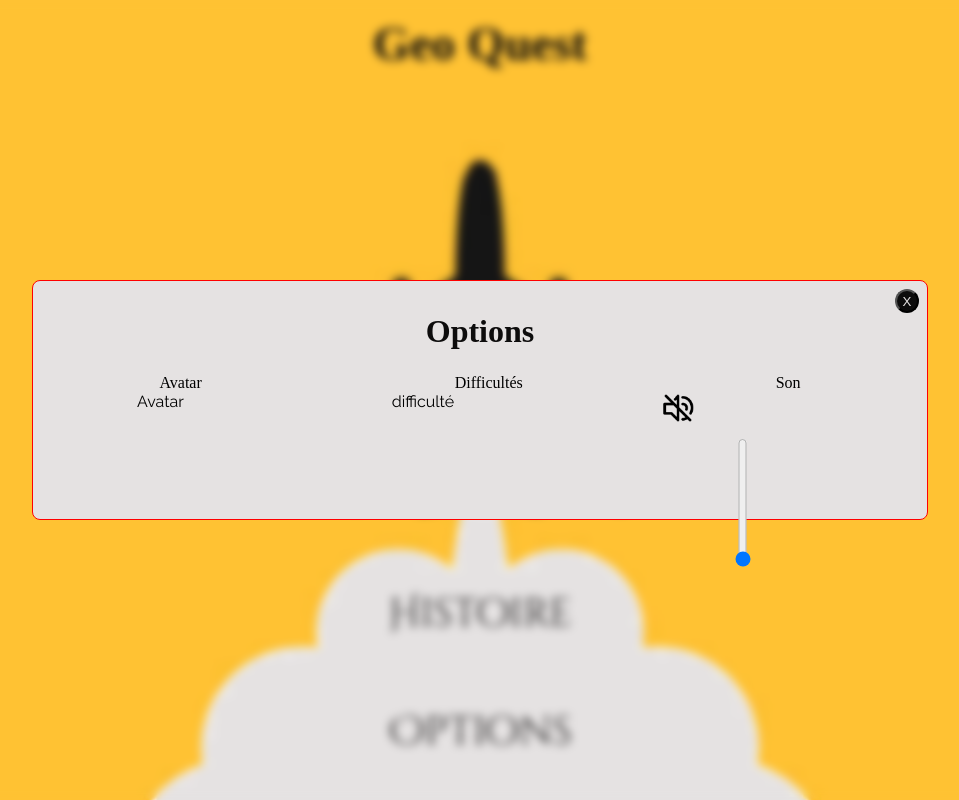
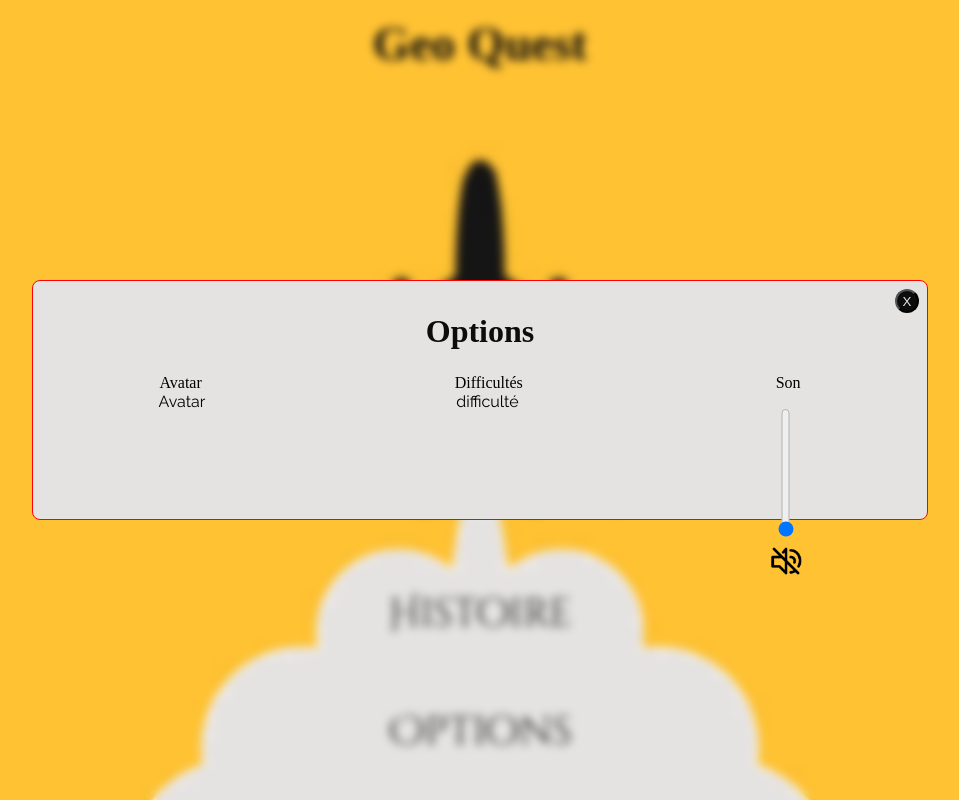
Before and after one commit to WildCodeSchool-2024-02/JS-RemoteFR-CodeOfWar-P2-ReplitAfterMe, a React (Vite) app in the folder client/: page / in a window 1280 px wide. Both pictures are taken after a click on the element "Options". Shown: the whole page, without its empty margins (160-1119 px from the left). Built offline with nearby package versions, Linux system fonts and the light colour scheme; a web font is replaced by a local one.

Commit message:
create MusicContext, modif css input timer selector, modif css option for volume control, create cloud video background

```diff
--- a/client/src/App.jsx
+++ b/client/src/App.jsx
@@ -1,9 +1,12 @@
 import { Outlet } from "react-router-dom";
+import { MusicProvider } from "./context/MusicContext";
 
 function App() {
   return (
     <main>
-      <Outlet />
+      <MusicProvider>
+        <Outlet />
+      </MusicProvider>
     </main>
   );
 }
--- a/client/src/components/AudioPlayer.jsx
+++ b/client/src/components/AudioPlayer.jsx
@@ -1,14 +1,12 @@
 import { useState } from "react";
+import { useMusic } from "../context/MusicContext";
 
-import url from "../assets/music/Mousse.mp3";
 import volumeOff from "../assets/images/volume-off.png";
 import volumeUp from "../assets/images/volume-up.png";
 
 export default function AudioPlayer() {
-  const [audio] = useState(new Audio(url));
+  const { audio } = useMusic();
   const [volume, setVolume] = useState(0);
-
-  console.info(volume);
 
   // contrôle du son
 
@@ -29,7 +27,7 @@ export default function AudioPlayer() {
   };
 
   return (
-    <div>
+    <div className="optionVolume">
       {/* changement de l'icone volume */}
       {volume === 0 ? (
         <img
@@ -51,7 +49,7 @@ export default function AudioPlayer() {
         className="volume-range vrange"
         id="musicSlider"
         type="range"
-        min={0.01}
+        min={0}
         max={1}
         step={0.01}
         value={volume}
--- a/client/src/components/Quizz.jsx
+++ b/client/src/components/Quizz.jsx
@@ -2,14 +2,14 @@ import { useState, useEffect, useCallback } from "react";
 import { useLoaderData, Link } from "react-router-dom";
 
 import "../style/quizz.css";
+import videoBg from "../assets/Cloud.mp4";
+
 import avatar from "../assets/images/avatar.png";
 import Question from "./Question";
 import Atout from "./Atout";
 import atouts from "../data/atout";
 import Timer from "./Timer";
-
 import AnswerButton from "./AnswerButton";
-
 import PopUp from "./PopUp";
 
 function Quizz() {
@@ -89,6 +89,8 @@ function Quizz() {
   }
 
   return (
+    <>
+      <video src={videoBg} autoPlay muted loop className="video" />
       <main className="quizz-container">
         <header className="header">
           <div aria-hidden="true" onClick={togglePopup}>
@@ -138,6 +140,7 @@ function Quizz() {
           ))}
         </footer>
       </main>
+    </>
   );
 }
 export default Quizz;
--- /dev/null
+++ b/client/src/context/MusicContext.jsx
@@ -0,0 +1,21 @@
+import { createContext, useState, useContext } from "react";
+import PropTypes from "prop-types";
+
+import url from "../assets/music/Mousse.mp3";
+
+const MusicContext = createContext();
+
+export function MusicProvider({ children }) {
+  const [audio] = useState(new Audio(url));
+
+  return (
+    // eslint-disable-next-line react/jsx-no-constructed-context-values
+    <MusicContext.Provider value={{ audio }}>{children}</MusicContext.Provider>
+  );
+}
+
+export const useMusic = () => useContext(MusicContext);
+
+MusicProvider.propTypes = {
+  children: PropTypes.element.isRequired,
+};
--- a/client/src/style/options.css
+++ b/client/src/style/options.css
@@ -91,3 +91,12 @@
   appearance: slider-vertical;
   -webkit-appearance: slider-vertical;
 }
+
+.optionVolume {
+  display: flex;
+  flex-direction: column-reverse;
+  align-items: center;
+  width: 2rem;
+  margin-top: 1rem;
+  gap: 0.5rem;
+}
--- a/client/src/style/quizz.css
+++ b/client/src/style/quizz.css
@@ -1,5 +1,5 @@
 .quizz-container {
-  background: linear-gradient(135deg, #b0c4de 0%, #1e90ff 100%);
+  position: absolute;
   height: 100svh;
   display: flex;
   flex-direction: column;
@@ -33,3 +33,10 @@
   margin: 1rem;
   border-radius: 1rem;
 }
+
+.video {
+  position: absolute;
+  width: 100%;
+  height: 100vh;
+  object-fit: cover;
+}
--- a/client/src/style/timer.css
+++ b/client/src/style/timer.css
@@ -6,7 +6,7 @@
   text-align: center;
   font-size: 2rem;
 }
-input {
+.timer input {
   width: 100%;
   margin: 10px 0;
   pointer-events: none;
```
Also changed, not shown: 1 other file (tests, documents, lock files or other folders). Lines whose indentation alone changed are shown as unchanged.
